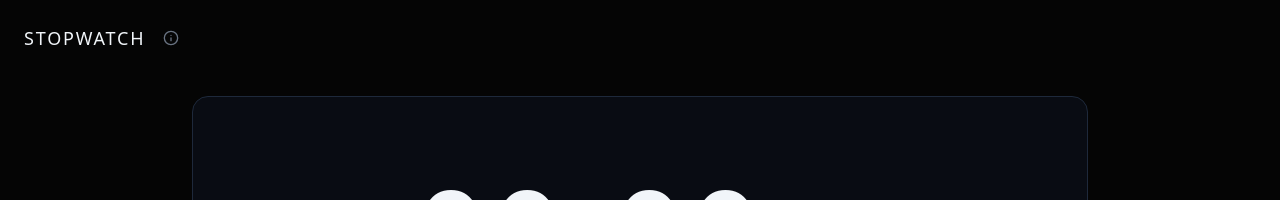
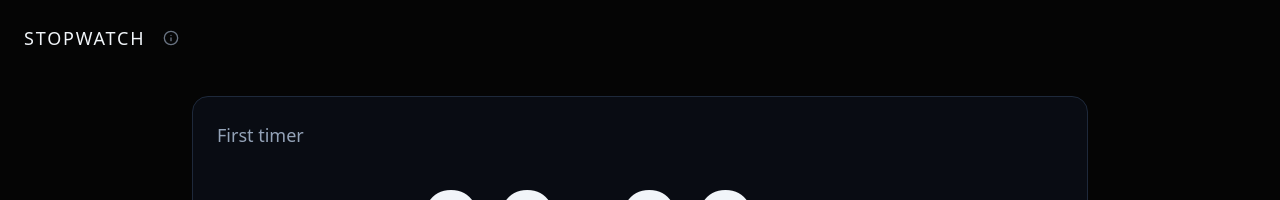
Before and after one commit to bappygolder/minimal-stopwatch, a Next.js app: page / in a window 1280 px wide. Shown: the top 200 px of the page. Built offline with nearby package versions, Linux system fonts and the light colour scheme.

Commit message:
feat: enhance click interaction and refine auto-hide behavior

```diff
--- a/features/stopwatch/components/timer-card.tsx
+++ b/features/stopwatch/components/timer-card.tsx
@@ -107,9 +107,9 @@ export default function TimerCard(props: TimerCardProps) {
     : "text-[4vw] sm:text-[3rem] font-light ml-2 w-[5vw] sm:w-[6rem] text-left";
 
   const containerClasses = isFocused
-    ? "fixed inset-0 z-50 bg-chrono-bg-page flex flex-col items-center justify-center space-y-12"
+    ? "fixed inset-0 z-50 bg-chrono-bg-page flex flex-col items-center justify-center space-y-12 cursor-pointer"
     : [
-        "relative group flex flex-col items-center justify-center pt-20 pb-12 px-8 rounded-2xl border w-full max-w-4xl mx-auto transition-all duration-300",
+        "relative group flex flex-col items-center justify-center pt-20 pb-12 px-8 rounded-2xl border w-full max-w-4xl mx-auto transition-all duration-300 cursor-pointer",
         timer.isRunning
           ? "bg-chrono-bg-card/80 border-chrono-border-subtle shadow-chrono-glow"
           : "bg-chrono-bg-card/40 border-chrono-border-subtle",
@@ -125,18 +125,22 @@ export default function TimerCard(props: TimerCardProps) {
       onDragStart={onDragStart}
       onDragOver={onDragOver}
       onDrop={onDrop}
+      onClick={onToggle}
     >
       <div
         className={[
           "flex justify-between items-center w-full absolute top-0 pt-6 px-6 transition-opacity duration-500",
           isFocused ? "top-6" : "",
-          !showControls ? "opacity-0 pointer-events-none" : "opacity-100",
+          "opacity-100",
         ]
           .filter(Boolean)
           .join(" ")}
       >
         {!isFocused && (
-          <div className="transition-all duration-300 flex-1 min-w-0 mr-4">
+          <div
+            className="transition-all duration-300 flex-1 min-w-0 mr-4"
+            onClick={(e) => e.stopPropagation()}
+          >
             <input
               type="text"
               value={timer.label}
@@ -149,9 +153,11 @@ export default function TimerCard(props: TimerCardProps) {
 
         <div
           className={[
-            "flex gap-2 items-center ml-auto flex-shrink-0",
+            "flex gap-2 items-center ml-auto flex-shrink-0 transition-opacity duration-500",
             isFocused ? "absolute top-6 right-6" : "",
+            !showControls ? "opacity-0 pointer-events-none" : "opacity-100",
           ].join(" ")}
+          onClick={(e) => e.stopPropagation()}
         >
           {!isFocused && totalTimers > 1 && (
             <div
@@ -194,14 +200,14 @@ export default function TimerCard(props: TimerCardProps) {
           type="text"
           value={timer.label}
           onChange={(event) => onUpdateLabel(event.target.value)}
+          onClick={(e) => e.stopPropagation()}
           placeholder="Timer name"
           className="bg-transparent text-center outline-none border-b border-transparent focus:border-chrono-accent/50 transition-all text-muted-foreground text-2xl font-normal mb-[-2rem] sm:mb-[-4rem] max-w-full"
         />
       )}
 
       <div
-        onClick={onToggle}
-        className="cursor-pointer transition-transform duration-200 active:scale-95"
+        className="transition-transform duration-200 active:scale-95"
       >
         <div className="flex items-baseline font-mono tracking-tighter leading-none select-none transition-all duration-500">
           {showHours && (
@@ -233,6 +239,7 @@ export default function TimerCard(props: TimerCardProps) {
         ]
           .filter(Boolean)
           .join(" ")}
+        onClick={(e) => e.stopPropagation()}
       >
         <button
           onClick={onReset}
```
